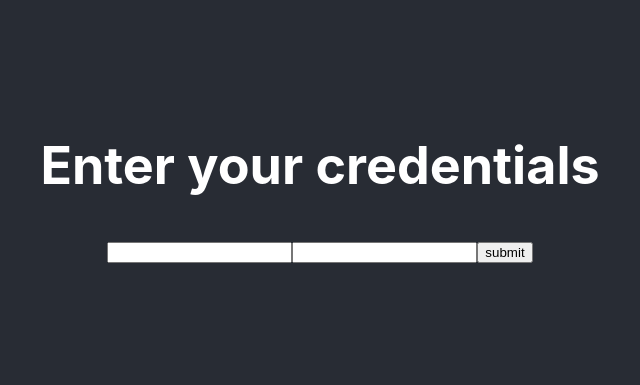
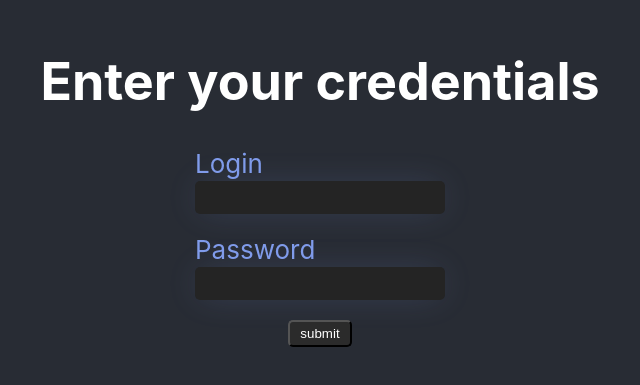
Before and after one commit to NickZm777/biometric_auth_front, a React (Create React App) app: page / in a window 1280 px wide. Shown: the part 219-604 px from the top of the page, without its empty margins (320-960 px from the left). Built offline with nearby package versions, Linux system fonts and the light colour scheme.

Commit message:
remove router

```diff
--- a/src/App.css
+++ b/src/App.css
@@ -30,3 +30,39 @@
 .auth_failure h3 {
   color: rgb(194, 203, 248);
 }
+
+.form form {
+  margin: 0 auto;
+  display: flex;
+  flex-direction: column;
+  max-width: 250px;
+}
+
+.form-input {
+  margin-bottom: 20px;
+  padding: 5px;
+  font-size: 20px;
+  background-color: #242424;
+  color: rgb(128, 156, 235);
+  border-radius: 5px;
+  border: none;
+  -webkit-box-shadow: 0px 0px 34px -5px rgba(128, 156, 235, 0.2);
+  -moz-box-shadow: 0px 0px 34px -5px rgba(128, 156, 235, 0.2);
+  box-shadow: 0px 0px 34px -5px rgba(128, 156, 235, 0.2);
+}
+
+.form form label {
+  color: rgb(128, 156, 235);
+  text-align: left;
+  margin-bottom: 2px;;
+}
+
+.form-submit {
+  max-width: 70px;
+  margin: 0 auto;
+  background-color: rgb(43, 43, 43);
+  color: white;
+  border-radius:5px;
+  padding: 4px 10px;
+
+}
--- a/src/App.js
+++ b/src/App.js
@@ -1,6 +1,5 @@
 import "./App.css"
 import { useState } from "react"
-import { BrowserRouter, Routes, Route } from "react-router-dom"
 import Auth from "./components/Auth"
 import Form from "./components/Form"
 import Unregistered from "./components/Unregistered"
@@ -11,16 +10,11 @@ function App() {
   return (
     <div className="App">
       <header className="App-header">
-        <BrowserRouter>
-          <Routes>
-            <Route path="/" element={<Form setResult={setData} />} />
-            <Route path="auth" element={<Auth info={data?.data?.userName} />} />
-            <Route
-              path="noauth"
-              element={<Unregistered info={data?.data?.details} />}
-            />
-          </Routes>
-        </BrowserRouter>
+        {!data && <Form setResult={setData} />}
+        {data?.status === "success" && <Auth info={data?.data?.userName} />}
+        {data?.status === "warning" && (
+          <Unregistered info={data?.data?.details} />
+        )}
       </header>
     </div>
   )
--- a/src/components/Form.js
+++ b/src/components/Form.js
@@ -1,32 +1,19 @@
 import { useState } from "react"
 import { checkCreds } from "../api/helper"
-import { useNavigate } from "react-router-dom"
 
 const Form = ({ setResult }) => {
-  const navigate = useNavigate()
   const [login, setLogin] = useState("")
   const [password, setPassword] = useState("")
-  const redirect = (result) => {
-    if (
-      result?.status === "success" &&
-      result?.data?.details === "authenticated_successful"
-    ) {
-      navigate("/auth")
-    }
-    if (result?.status === "warning") {
-      navigate("/noauth")
-    }
-  }
+
   const getResult = async () => {
     const res = await checkCreds({ login: login, password: password })
     setResult(res)
-    redirect(res)
   }
 
   return (
     <div>
       <h1>Enter your credentials</h1>
-      <div>
+      <div className="form">
         <form
           onSubmit={(e) => {
             e.preventDefault()
@@ -35,17 +22,21 @@ const Form = ({ setResult }) => {
             getResult()
           }}
         >
+          <label>Login</label>
           <input
+            className="form-input"
             type="text"
             value={login}
             onChange={(e) => setLogin(e.target.value)}
           />
+          <label>Password</label>
           <input
+            className="form-input"
             type="password"
             value={password}
             onChange={(e) => setPassword(e.target.value)}
           />
-          <input type="submit" value="submit" />
+          <input className="form-submit" type="submit" value="submit" />
         </form>
       </div>
     </div>
```
